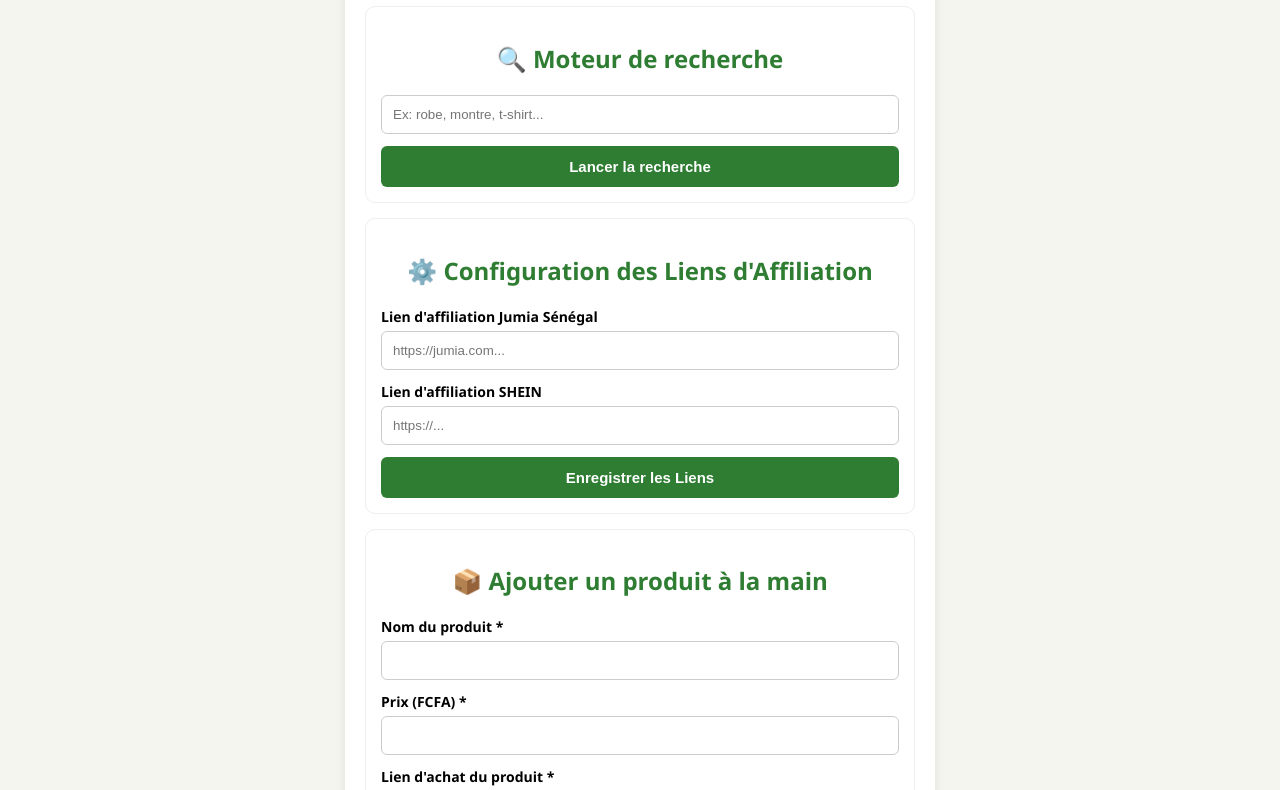
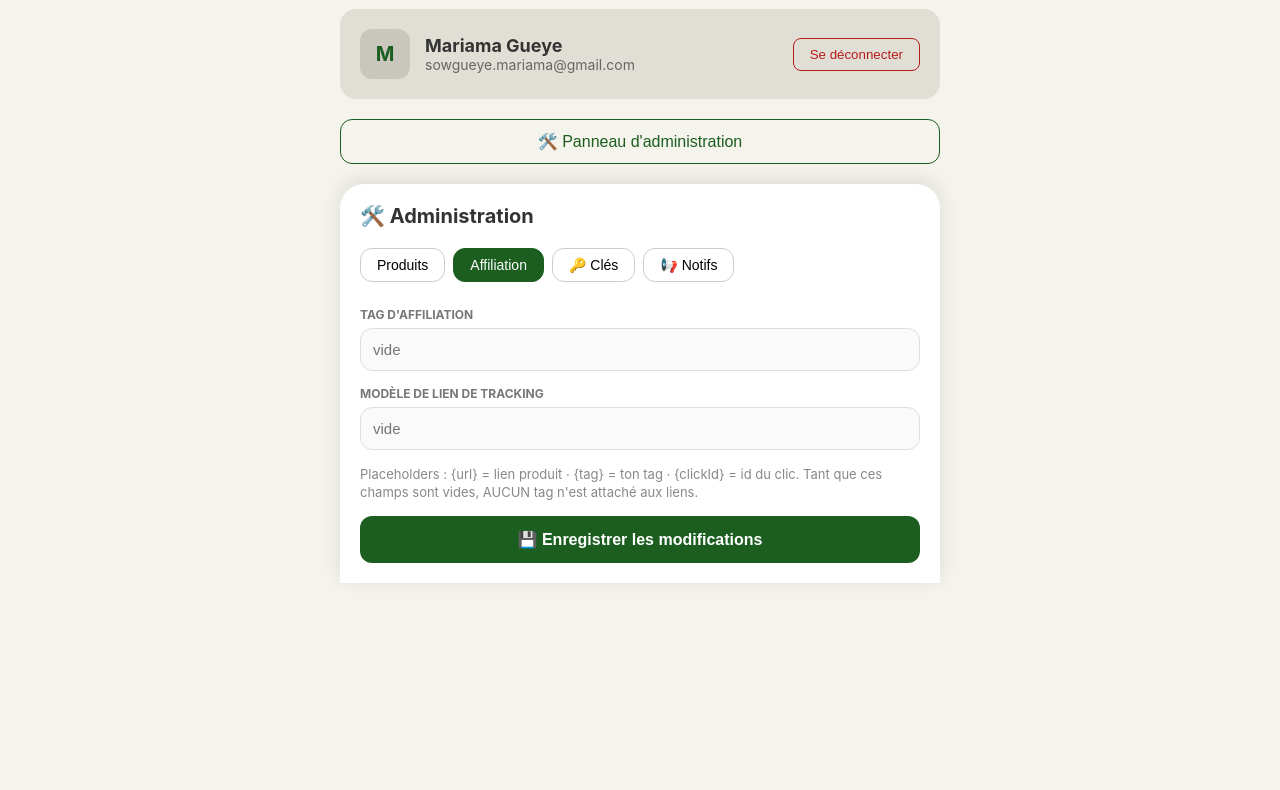
Before and after one commit to sowgueyemariama-blip/dealfinder-ai, a website: page index.html in a window 1280 px wide. Shown: the part 115-905 px from the top of the page. After the commit the page ends 800 px from the top, so only its background shows below. Drawn offline with Linux system fonts and the light colour scheme; no server answers.

Commit message:
Update index.html

```diff
--- a/index.html
+++ b/index.html
@@ -3,192 +3,295 @@
 <head>
     <meta charset="UTF-8">
     <meta name="viewport" content="width=device-width, initial-scale=1.0">
-    <title>Console Globale - DealFinder AI</title>
+    <title>DealFinder AI</title>
     <style>
-        body { font-family: 'Segoe UI', Arial, sans-serif; background: #f5f5f0; margin: 0; padding: 15px; }
-        .container { max-width: 550px; margin: 0 auto; background: white; padding: 20px; border-radius: 12px; box-shadow: 0 4px 12px rgba(0,0,0,0.08); }
-        h1, h2 { color: #2e7d32; text-align: center; }
-        .card { border: 1px solid #eee; padding: 15px; margin-top: 15px; border-radius: 10px; background: #fff; }
-        .form-group { margin-bottom: 12px; }
-        label { display: block; font-weight: bold; margin-bottom: 5px; font-size: 14px; }
-        input[type="text"], input[type="number"] { width: 100%; padding: 11px; border: 1px solid #ccc; border-radius: 6px; box-sizing: border-box; }
-        button { background: #2e7d32; color: white; border: none; padding: 12px; border-radius: 6px; width: 100%; font-weight: bold; cursor: pointer; font-size: 15px; }
-        button:hover { background: #1b5e20; }
+        body {
+            font-family: -apple-system, BlinkMacSystemFont, "Segoe UI", Roboto, Helvetica, Arial, sans-serif;
+            background-color: #f4f3ec; /* Marron très clair d'origine */
+            margin: 0;
+            padding: 0;
+            color: #333;
+        }
+        .header {
+            background-color: #fff;
+            padding: 15px;
+            display: flex;
+            justify-content: space-between;
+            align-items: center;
+            border-bottom: 1px solid #e0dfd5;
+        }
+        .logo {
+            color: #1b5e20; /* Vert d'origine */
+            font-size: 20px;
+            font-weight: bold;
+            display: flex;
+            align-items: center;
+            gap: 8px;
+        }
+        .logo .dot {
+            width: 10px;
+            height: 10px;
+            background-color: #2ec4b6;
+            border-radius: 50%;
+        }
+        .main-content {
+            padding: 20px;
+            max-width: 600px;
+            margin: 0 auto;
+        }
+        .profile-title {
+            font-size: 24px;
+            font-weight: bold;
+            margin-bottom: 20px;
+        }
+        .profile-card {
+            background: #e1dfd5;
+            border-radius: 16px;
+            padding: 20px;
+            display: flex;
+            align-items: center;
+            justify-content: space-between;
+            margin-bottom: 20px;
+        }
+        .profile-info {
+            display: flex;
+            align-items: center;
+            gap: 15px;
+        }
+        .profile-avatar {
+            width: 50px;
+            height: 50px;
+            background-color: #c9c7bd;
+            border-radius: 12px;
+            display: flex;
+            align-items: center;
+            justify-content: center;
+            font-weight: bold;
+            font-size: 20px;
+            color: #1b5e20;
+        }
+        .profile-details .name {
+            font-weight: bold;
+            font-size: 18px;
+        }
+        .profile-details .email {
+            color: #666;
+            font-size: 14px;
+        }
+        .btn-disconnect {
+            background: none;
+            border: 1px solid #b71c1c;
+            color: #b71c1c;
+            padding: 8px 16px;
+            border-radius: 8px;
+            cursor: pointer;
+            font-weight: 500;
+        }
+        .btn-admin-panel {
+            background-color: #f4f3ec;
+            border: 1px solid #1b5e20;
+            color: #1b5e20;
+            width: 100%;
+            padding: 12px;
+            border-radius: 12px;
+            font-size: 16px;
+            font-weight: 500;
+            cursor: pointer;
+            display: flex;
+            align-items: center;
+            justify-content: center;
+            gap: 8px;
+            margin-bottom: 20px;
+        }
 
-        .products-grid { display: grid; grid-template-columns: 1fr 1fr; gap: 12px; margin-top: 15px; }
-        .product-card { background: #fff; border: 1px solid #e0e0e0; border-radius: 8px; overflow: hidden; display: flex; flex-direction: column; justify-content: space-between; padding: 8px; }
-        .product-img { width: 100%; height: 130px; object-fit: cover; border-radius: 6px; }
-        .product-title { font-size: 13px; font-weight: bold; margin: 8px 0 4px 0; color: #333; }
-        .product-price { font-size: 14px; color: #d32f2f; font-weight: bold; margin-bottom: 8px; }
-        .btn-offer { background: #e65100; text-align: center; color: white; text-decoration: none; padding: 8px 0; border-radius: 4px; font-size: 13px; font-weight: bold; display: block; }
-
-        .status { padding: 10px; margin-top: 10px; border-radius: 5px; display: none; text-align: center; font-weight: bold; }
-        .success { background: #d4edda; color: #155724; }
-        .error { background: #f8d7da; color: #721c24; }
+        /* FENÊTRE D'ADMINISTRATION STYLE VISUEL D'ORIGINE */
+        .admin-modal {
+            background-color: #fff;
+            border-top-left-radius: 24px;
+            border-top-right-radius: 24px;
+            box-shadow: 0 -4px 20px rgba(0,0,0,0.1);
+            padding: 20px;
+            margin-top: 10px;
+        }
+        .modal-header {
+            display: flex;
+            justify-content: space-between;
+            align-items: center;
+            margin-bottom: 20px;
+        }
+        .modal-header h3 {
+            margin: 0;
+            font-size: 20px;
+            display: flex;
+            align-items: center;
+            gap: 8px;
+        }
+        .tabs {
+            display: flex;
+            gap: 8px;
+            overflow-x: auto;
+            margin-bottom: 20px;
+            padding-bottom: 5px;
+        }
+        .tab {
+            padding: 8px 16px;
+            border-radius: 12px;
+            border: 1px solid #ccc;
+            background: #fff;
+            cursor: pointer;
+            font-weight: 500;
+            font-size: 14px;
+            white-space: nowrap;
+        }
+        .tab.active {
+            background-color: #1b5e20;
+            color: #fff;
+            border-color: #1b5e20;
+        }
+        .form-group {
+            margin-bottom: 15px;
+        }
+        .form-group label {
+            display: block;
+            text-transform: uppercase;
+            font-size: 12px;
+            color: #777;
+            font-weight: bold;
+            margin-bottom: 6px;
+        }
+        .form-group input {
+            width: 100%;
+            padding: 12px;
+            border: 1px solid #e0dfd5;
+            border-radius: 12px;
+            box-sizing: border-box;
+            background-color: #fafafa;
+            font-size: 15px;
+        }
+        .info-disclaimer {
+            font-size: 13px;
+            color: #888;
+            line-height: 1.4;
+            margin-bottom: 15px;
+        }
+        .btn-save-master {
+            background-color: #1b5e20;
+            color: white;
+            border: none;
+            width: 100%;
+            padding: 14px;
+            border-radius: 12px;
+            font-size: 16px;
+            font-weight: bold;
+            cursor: pointer;
+        }
+        .status-box {
+            padding: 10px;
+            border-radius: 8px;
+            margin-top: 10px;
+            text-align: center;
+            font-weight: bold;
+            display: none;
+        }
     </style>
 </head>
 <body>
 
-<div class="container">
-    <h1>🛒 DealFinder AI</h1>
+    <div class="header">
+        <div class="logo">🛠️ DealFinder AI <div class="dot"></div></div>
+    </div>
 
-    <!-- 1. MOTEUR DE RECHERCHE -->
-    <section class="card">
-        <h2>🔍 Moteur de recherche</h2>
+    <div class="main-content">
+        <div class="profile-title">Profil</div>
+
+        <!-- CARTE PROFIL D'ORIGINE -->
+        <div class="profile-card">
+            <div class="profile-info">
+                <div class="profile-avatar">M</div>
+                <div class="profile-details">
+                    <div class="name">Mariama Gueye</div>
+                    <div class="email">sowgueye.mariama@gmail.com</div>
+                </div>
+            </div>
+            <button class="btn-disconnect">Se déconnecter</button>
+        </div>
+
+        <button class="btn-admin-panel">🛠️ Panneau d'administration</button>
+
+        <!-- ESPACE ADMINISTRATION TECHNIQUE CONFORME -->
+        <div class="admin-modal">
+            <div class="modal-header">
+                <h3>🛠️ Administration</h3>
+            </div>
+
+            <!-- ONGLES DE NAVIGATION SPÉCIFIQUES -->
+            <div class="tabs">
+                <button class="tab" onclick="switchTab('produits')">Produits</button>
+                <button class="tab active" onclick="switchTab('affiliation')">Affiliation</button>
+                <button class="tab" onclick="switchTab('cles')">🔑 Clés</button>
+                <button class="tab" onclick="switchTab('notifs')">📢 Notifs</button>
+            </div>
+
+            <!-- FORMULAIRE CONTENU DYNAMIQUE -->
+            <div id="adminFormContent">
+                <!-- CONTENU DE L'ONGLET AFFILIATION (VU SUR LA PHOTO) -->
+                <div id="tab-affiliation" class="tab-pane">
                     <div class="form-group">
-            <input type="text" id="userQuery" placeholder="Ex: robe, montre, t-shirt...">
-        </div>
-        <button onclick="triggerAppSearch()">Lancer la recherche</button>
-        <div id="productsGrid" class="products-grid" style="display:none;"></div>
-    </section>
-
-    <!-- 2. PANNEAU DE CONFIGURATION DES BOUTIQUES -->
-    <section class="card">
-        <h2>⚙️ Configuration des Liens d'Affiliation</h2>
-        <form id="affiliationsForm">
-            <div class="form-group">
-                <label>Lien d'affiliation Jumia Sénégal</label>
-                <input type="text" id="jumiaInput" placeholder="https://jumia.com...">
+                        <label>Tag d'affiliation</label>
+                        <input type="text" id="affTag" placeholder="vide">
                     </div>
                     <div class="form-group">
-                <label>Lien d'affiliation SHEIN</label>
-                <input type="text" id="sheinInput" placeholder="https://...">
+                        <label>Modèle de lien de tracking</label>
+                        <input type="text" id="affTrack" placeholder="vide">
                     </div>
-            <button type="submit">Enregistrer les Liens</button>
-        </form>
-        <div id="settingsStatus" class="status"></div>
-    </section>
+                    <div class="info-disclaimer">
+                        Placeholders : {url} = lien produit · {tag} = ton tag · {clickId} = id du clic. Tant que ces champs sont vides, AUCUN tag n'est attaché aux liens.
+                    </div>
+                </div>
 
-    <!-- 3. ZONE D'AJOUT MANUEL (PHOTO OBLIGATOIRE - PAS DE MARQUE) -->
-    <section class="card">
-        <h2>📦 Ajouter un produit à la main</h2>
-        <form id="manualProductForm">
+                <!-- CONTENU DE L'ONGLET PRODUITS (SANS MARQUE, AVEC PHOTO REQUISE) -->
+                <div id="tab-produits" class="tab-pane" style="display:none;">
                     <div class="form-group">
                         <label>Nom du produit *</label>
-                <input type="text" id="manualName" required>
+                        <input type="text" id="prodName">
                     </div>
                     <div class="form-group">
                         <label>Prix (FCFA) *</label>
-                <input type="number" id="manualPrice" required>
+                        <input type="number" id="prodPrice">
                     </div>
                     <div class="form-group">
-                <label>Lien d'achat du produit *</label>
-                <input type="text" id="manualLink" required>
+                        <label>Lien profond d'achat *</label>
+                        <input type="text" id="prodLink">
                     </div>
                     <div class="form-group">
-                <label>Lien URL de la photo *</label>
-                <input type="text" id="manualImage" required placeholder="https://.../image.jpg">
+                        <label>Photo du produit (Lien URL) *</label>
+                        <input type="text" id="prodImage" placeholder="https://...">
                     </div>
-            <button type="submit">Enregistrer le produit</button>
-        </form>
-        <div id="productStatus" class="status"></div>
-    </section>
+                </div>
             </div>
 
-<script {citationKey="0.7.2", node=789}>
+            <button class="btn-save-master" onclick="submitAdminData()">💾 Enregistrer les modifications</button>
+            <div id="statusNotice" class="status-box"></div>
+        </div>
+    </div>
+
+<script>
+    // Élimination complète de localhost ➡️ Liaison vers votre serveur Render stable
     const API_URL = "https://onrender.com";
-    const ADMIN_EMAIL = "sowgueye.mariama@gmail.com"; // Clé admin unique
+    const ADMIN_EMAIL = "sowgueye.mariama@gmail.com";
+    let currentActiveTab = "affiliation";
 
-    function showStatus(element, text, isSuccess) {
-        element.innerText = text;
-        element.className = 'status ' + (isSuccess ? 'success' : 'error');
-        element.style.display = 'block';
-        setTimeout(() => element.style.display = 'none', 5000);
-    }
+    function switchTab(tabId) {
+        currentActiveTab = tabId;
+        document.querySelectorAll('.tab').forEach(t => t.classList.remove('active'));
+        event.target.classList.add('active');
 
-    // SAUVEGARDE DES LIENS AFFILIÉS AVEC SÉCURITÉ ADMIN
-    document.getElementById('affiliationsForm').addEventListener('submit', async (e) => {
-        e.preventDefault();
-        const statusBox = document.getElementById('settingsStatus');
-
-        try {
-            await fetch(`${API_URL}/api/settings`, {
-                method: 'POST',
-                headers: { 'Content-Type': 'application/json', 'x-admin-email': ADMIN_EMAIL },
-                body: JSON.stringify({ key: 'jumia_link', value: document.getElementById('jumiaInput').value })
-            });
-            await fetch(`${API_URL}/api/settings`, {
-                method: 'POST',
-                headers: { 'Content-Type': 'application/json', 'x-admin-email': ADMIN_EMAIL },
-                body: JSON.stringify({ key: 'shein_link', value: document.getElementById('sheinInput').value })
-            });
-            showStatus(statusBox, "✅ Liens enregistrés avec succès par l'administrateur !", true);
-        } catch(err) { showStatus(statusBox, "❌ Erreur réseau lors de la sauvegarde.", false); }
-    });
-
-    // AJOUT DE PRODUIT MANUEL AVEC CRITÈRE PHOTO MANDATAIRE
-    document.getElementById('manualProductForm').addEventListener('submit', async (e) => {
-        e.preventDefault();
-        const statusBox = document.getElementById('productStatus');
-        const imgUrl = document.getElementById('manualImage').value;
-
-        if(!imgUrl || imgUrl.trim() === "") {
-            showStatus(statusBox, "❌ L'ajout a échoué : La photo est obligatoire !", false);
-            return;
-        }
-
-        const payload = {
-            name: document.getElementById('manualName').value,
-            price: parseFloat(document.getElementById('manualPrice').value),
-            link: document.getElementById('manualLink').value,
-            image: imgUrl
-        };
-
-        try {
-            const res = await fetch(`${API_URL}/api/products`, {
-                method: 'POST',
-                headers: { 'Content-Type': 'application/json', 'x-admin-email': ADMIN_EMAIL },
-                body: JSON.stringify(payload)
-            });
-            if(res.ok) {
-                showStatus(statusBox, "✅ Produit enregistré !", true);
-                document.getElementById('manualProductForm').reset();
-            } else { showStatus(statusBox, "❌ Erreur : Accès non autorisé ou rejeté.", false); }
-        } catch(err) { showStatus(statusBox, "❌ Liaison coupée avec Render.", false); }
-    });
-
-    // RECHERCHE VISUELLE COMPLETE
-    async function triggerAppSearch() {
-        const query = document.getElementById('userQuery').value;
-        const grid = document.getElementById('productsGrid');
-        if(!query) return;
-
-        grid.innerHTML = "<p style='grid-column:1/3; text-align:center;'>Génération des offres...</p>";
-        grid.style.display = "grid";
-
-        try {
-            const res = await fetch(`${API_URL}/api/search?q=${encodeURIComponent(query)}`);
-            const data = await res.json();
-            grid.innerHTML = "";
-
-            if(data.length === 0) {
-                grid.innerHTML = "<p style='grid-column:1/3; text-align:center;'>Aucune offre trouvée.</p>";
-                return;
-            }
-
-            data.forEach(prod => {
-                grid.innerHTML += `
-                    <div class="product-card">
-                        <img class="product-img" src="${prod.image}">
-                        <div class="product-title">${prod.name}</div>
-                        <div class="product-price">${prod.price}</div>
-                        <a class="btn-offer" href="${prod.link}" target="_blank">Voir l'offre</a>
-                    </div>
-                `;
-            });
-        } catch(e) { grid.innerHTML = "<p style='grid-column:1/3; text-align:center; color:red;'>Erreur réseau.</p>"; }
-    }
-
-    window.onload = async () => {
-        try {
-            const res = await fetch(`${API_URL}/api/settings`);
-            if(res.ok) {
-                const s = await res.json();
-                if(s.jumia_link) document.getElementById('jumiaInput').value = s.jumia_link;
-                if(s.shein_link) document.getElementById('sheinInput').value = s.shein_link;
-            }
-        } catch(e){}
-    };
-</script>
-</body>
-</html>
+        if(tabId === 'affiliation') {
+            document.getElementById('tab-affiliation').style.display = 'block';
+            document.getElementById('tab-produits').style.display = 'none';
+        } else if(tabId === 'produits') {
+            document.getElementById('tab-affiliation').style.display = 'none';
+            document.getElementById('tab-produits').style.display = 'block';
+        } else {
+            // Clés et Notifs (Générique d'origine)
+            document.getElementById('tab-affiliation').style.display = 'none';
```
Lines whose indentation alone changed are shown as unchanged.
